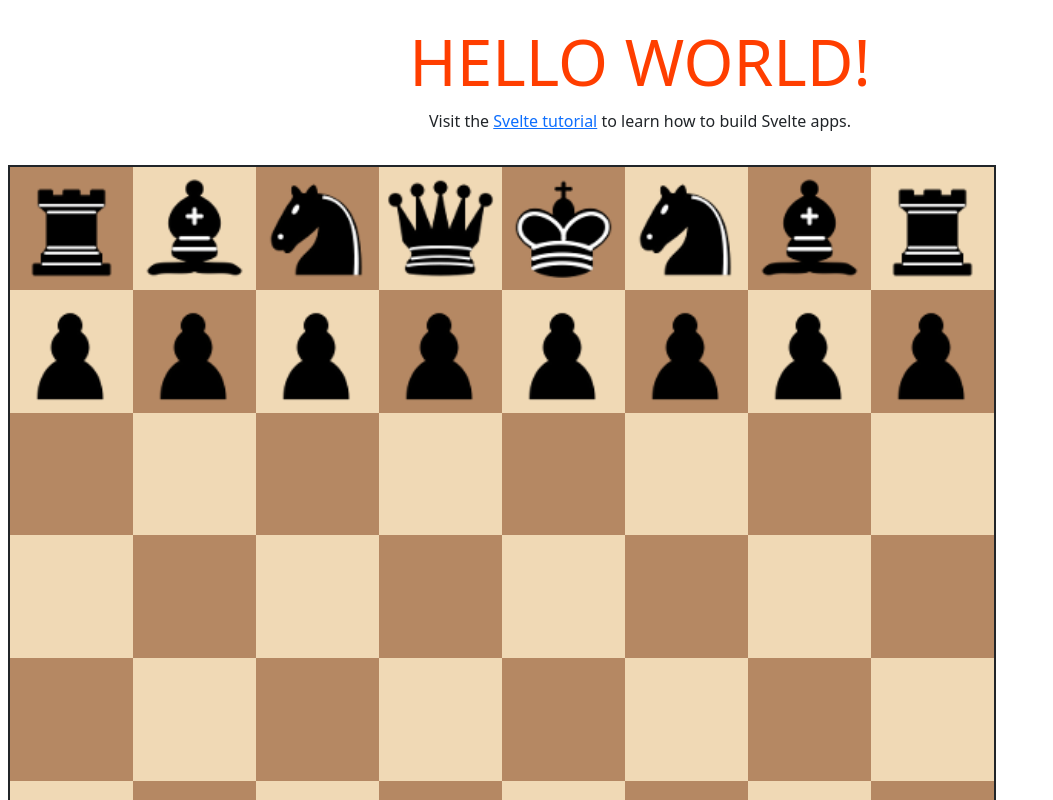
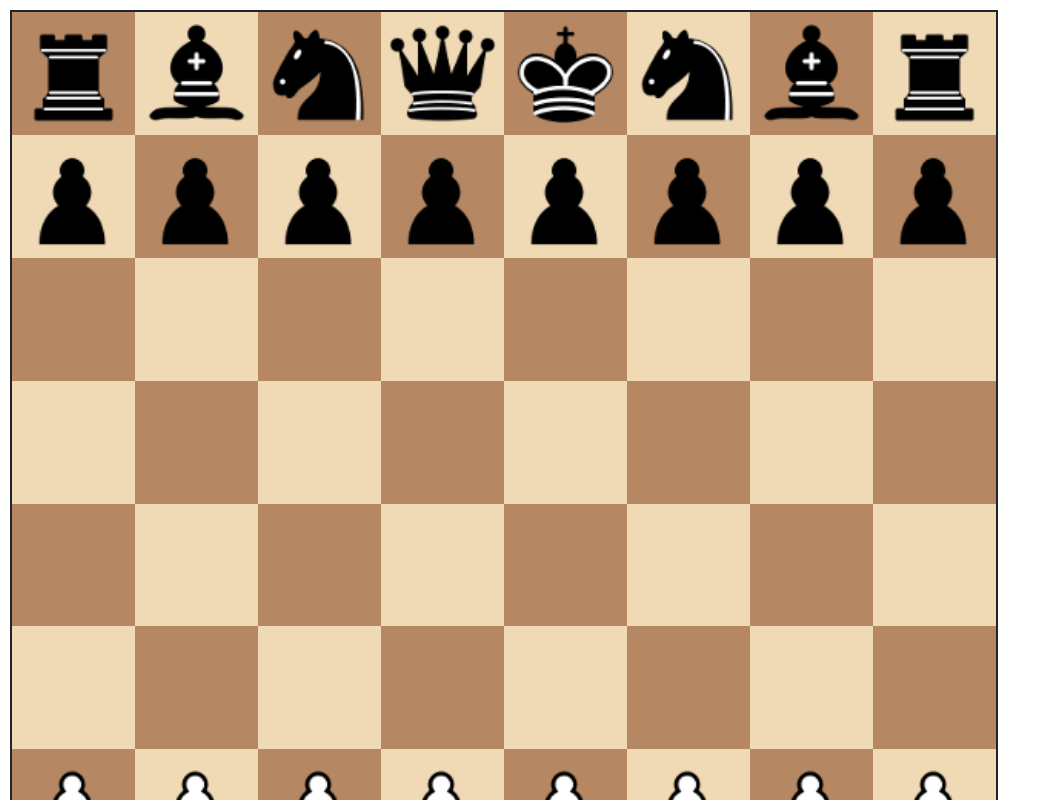
Before and after one commit to osotorrio/svelte-chessboard, a Svelte app: page / in a window 1280 px wide. Shown: the top 800 px of the page, without its empty margins (0-1053 px from the left). Built offline with nearby package versions, Linux system fonts and the light colour scheme.

Commit message:
Removed Svelte default stuff

```diff
--- a/public/global.css
+++ b/public/global.css
@@ -4,60 +4,6 @@ html, body {
 	height: 100%;
 }
 
-body {
-	color: #333;
-	margin: 0;
-	padding: 8px;
-	box-sizing: border-box;
-	font-family: -apple-system, BlinkMacSystemFont, "Segoe UI", Roboto, Oxygen-Sans, Ubuntu, Cantarell, "Helvetica Neue", sans-serif;
+body{
+	padding: 10px
 }
-
-a {
-	color: rgb(0,100,200);
-	text-decoration: none;
-}
-
-a:hover {
-	text-decoration: underline;
-}
-
-a:visited {
-	color: rgb(0,80,160);
-}
-
-label {
-	display: block;
-}
-
-input, button, select, textarea {
-	font-family: inherit;
-	font-size: inherit;
-	-webkit-padding: 0.4em 0;
-	padding: 0.4em;
-	margin: 0 0 0.5em 0;
-	box-sizing: border-box;
-	border: 1px solid #ccc;
-	border-radius: 2px;
-}
-
-input:disabled {
-	color: #ccc;
-}
-
-button {
-	color: #333;
-	background-color: #f4f4f4;
-	outline: none;
-}
-
-button:disabled {
-	color: #999;
-}
-
-button:not(:disabled):active {
-	background-color: #ddd;
-}
-
-button:focus {
-	border-color: #666;
-}
--- a/src/App.svelte
+++ b/src/App.svelte
@@ -1,37 +1,7 @@
 <script>
   import Chessboard from "./components/chessboard.svelte";
-  export let name;
 </script>
 
 <main>
-  <h1>Hello {name}!</h1>
-  <p>
-    Visit the <a href="https://svelte.dev/tutorial">Svelte tutorial</a> to learn
-    how to build Svelte apps.
-  </p>
+  <Chessboard />
 </main>
-<div>
-  <Chessboard />
-</div>
-
-<style>
-  main {
-    text-align: center;
-    padding: 1em;
-    max-width: 240px;
-    margin: 0 auto;
-  }
-
-  h1 {
-    color: #ff3e00;
-    text-transform: uppercase;
-    font-size: 4em;
-    font-weight: 100;
-  }
-
-  @media (min-width: 640px) {
-    main {
-      max-width: none;
-    }
-  }
-</style>
--- a/src/main.js
+++ b/src/main.js
@@ -1,10 +1,7 @@
 import App from './App.svelte';
 
 const app = new App({
-	target: document.body,
-	props: {
-		name: 'world'
-	}
+	target: document.body
 });
 
 export default app;
```
